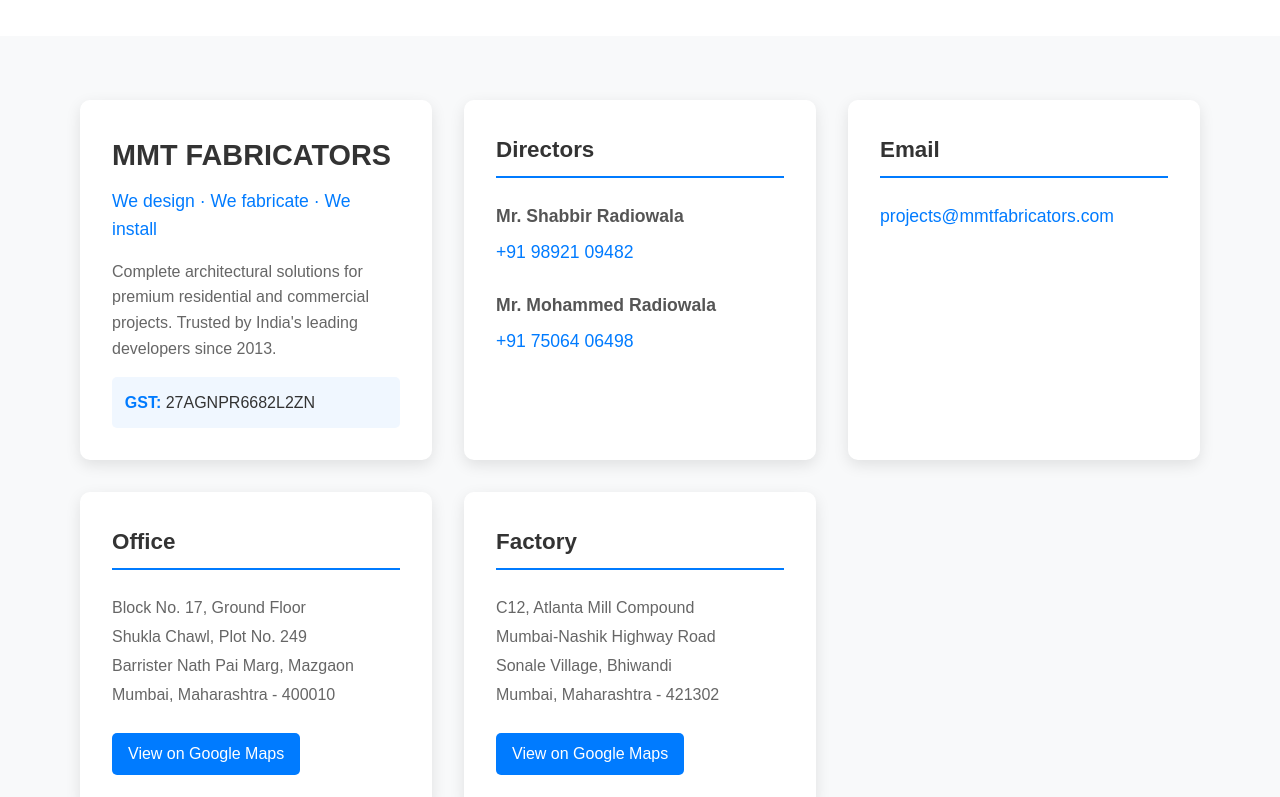
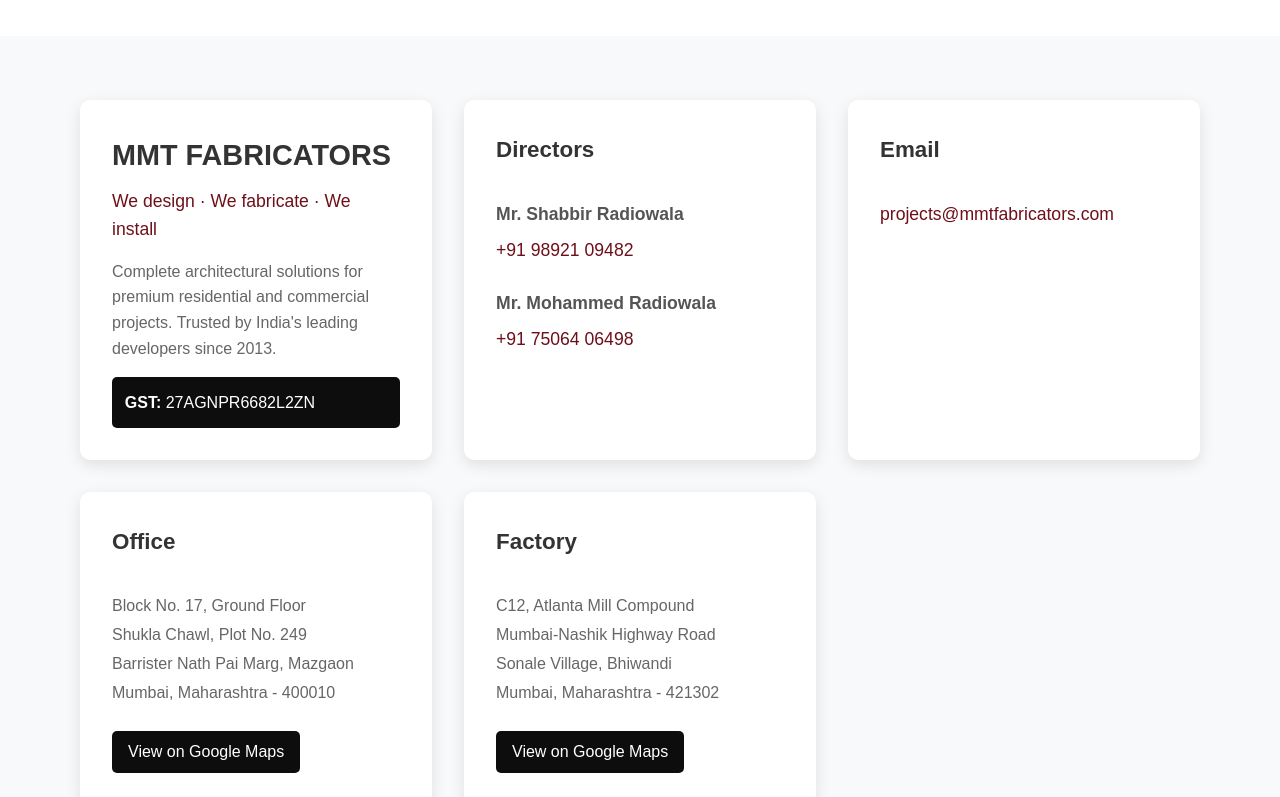
Before and after one commit to kutubkhan786/mmtfabricator-main, a React (Create React App) app: page /contact in a window 1280 px wide. Shown: the part 280-1077 px from the top of the page. Built offline with nearby package versions, Linux system fonts and the light colour scheme.

Commit message:
updated contact and bug fixes

```diff
--- a/src/components/home/About.css
+++ b/src/components/home/About.css
@@ -350,7 +350,7 @@
 
 .cta-button {
     padding: 0.5rem 1.2rem;
-    border-radius: 50px;
+    border-radius: 5px;
     font-size: 1rem;
     font-weight: 600;
     text-decoration: none;
@@ -372,13 +372,12 @@
 }
 
 .cta-button.secondary {
-    background: transparent;
-    color: var(--maroon);
-    border: 2px solid var(--black);
+    background: var(--black);
+    color: var(--white);
 }
 
 .cta-button.secondary:hover {
-    background: var(--black);
+    background: var(--maroon);
     color: var(--accent-maroon, #ffffff);
     transform: translateY(-2px);
 }
--- a/src/components/home/FeaturedProjects.css
+++ b/src/components/home/FeaturedProjects.css
@@ -232,6 +232,7 @@
     color: #ffffff;
     background: rgb(0, 0, 0);
     transition: all 0.4s ease;
+    border-radius: 5px;
 }
 
 .featured-cta-btn:hover {
--- a/src/pages/ContactPage.css
+++ b/src/pages/ContactPage.css
@@ -67,7 +67,7 @@
 }
 
 .tagline {
-    color: #007bff;
+    color: var(--maroon);
     font-size: 1.1rem;
     font-weight: 500;
     margin-bottom: 1rem;
@@ -80,15 +80,19 @@
 }
 
 .gst-info {
-    background-color: #f0f7ff;
+    background-color: var(--black);
     padding: 0.8rem;
     border-radius: 5px;
-    color: #333;
+    color: var(--white);
     font-size: 1rem;
 }
 
 .gst-info strong {
-    color: #007bff;
+    color: var(--white);
+}
+.gst-info:hover {
+    background-color: var(--maroon);
+   transition-delay: 100ms;
 }
 
 /* Contact Cards */
@@ -98,7 +102,7 @@
     font-size: 1.4rem;
     margin-bottom: 1.5rem;
     padding-bottom: 0.5rem;
-    border-bottom: 2px solid #007bff;
+    border-bottom: 2px var(--maroon);
 }
 
 .director {
@@ -113,7 +117,7 @@
 
 .phone-link,
 .email-link {
-    color: #007bff;
+    color: var(--maroon);
     text-decoration: none;
     font-size: 1.1rem;
     display: inline-block;
@@ -122,7 +126,7 @@
 
 .phone-link:hover,
 .email-link:hover {
-    color: #0056b3;
+    color: var(--maroon);
     text-decoration: underline;
 }
 
@@ -137,7 +141,7 @@
 .map-link {
     display: inline-block;
     padding: 0.5rem 1rem;
-    background-color: #007bff;
+    background-color: var(--black);
     color: white;
     text-decoration: none;
     border-radius: 5px;
@@ -145,7 +149,7 @@
 }
 
 .map-link:hover {
-    background-color: #0056b3;
+    background-color: var(--maroon);
 }
 
 /* Quick Links Section */
```
